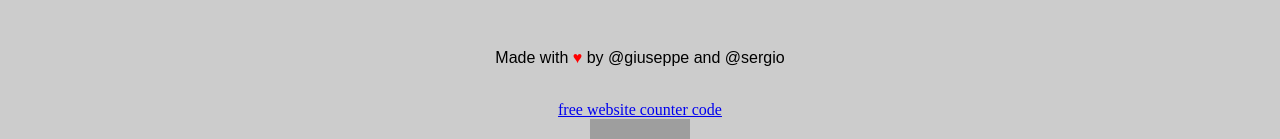
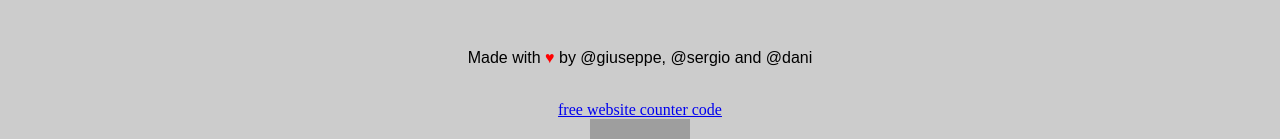
Before and after one commit to gmoretti/alex-4-details, a plain HTML site: page index.html in a window 1280 px wide. Shown: the part 417-556 px from the top of the page. Drawn offline with Linux system fonts and the light colour scheme; grey boxes are pictures that could not be loaded; a script that the page names is missing.

Commit message:
Update index.html

```diff
--- a/index.html
+++ b/index.html
@@ -18,7 +18,7 @@
         <br />
         <br />
 
-        <p id="footer" class="text-center">Made with <span id="heart">&hearts;</span> by @giuseppe and @sergio </p>
+        <p id="footer" class="text-center">Made with <span id="heart">&hearts;</span> by @giuseppe, @sergio  and @dani</p>
 
         <div class="center2"><div id="sfcn3nt46fxd3xufhu9gcnp9k894fs4r2tb"></div>
       <br><a href="https://www.freecounterstat.com">free website counter code</a><noscript><a href="https://www.freecounterstat.com" title="free website counter code"><img src="https://counter10.wheredoyoucomefrom.ovh/private/freecounterstat.php?c=n3nt46fxd3xufhu9gcnp9k894fs4r2tb" border="0" title="free website counter code" alt="free website counter code"></a></noscript></div>
```
